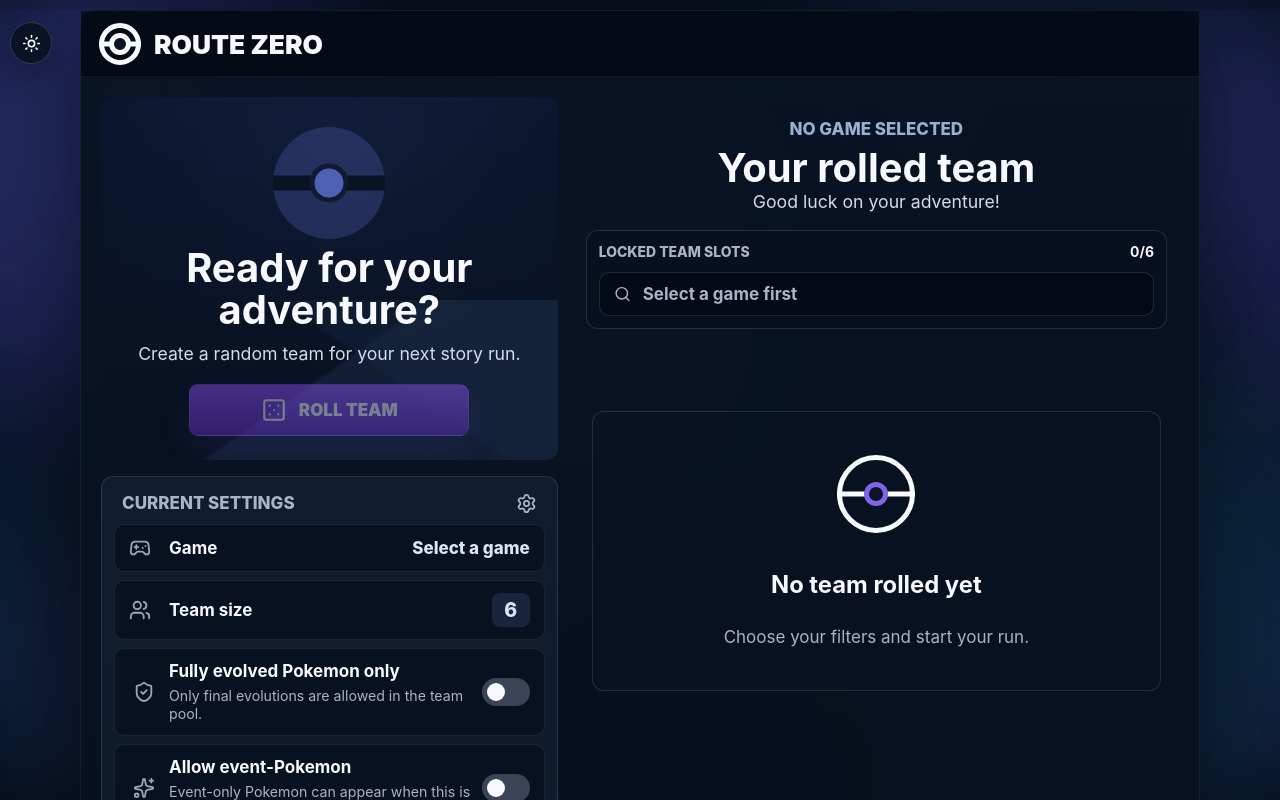
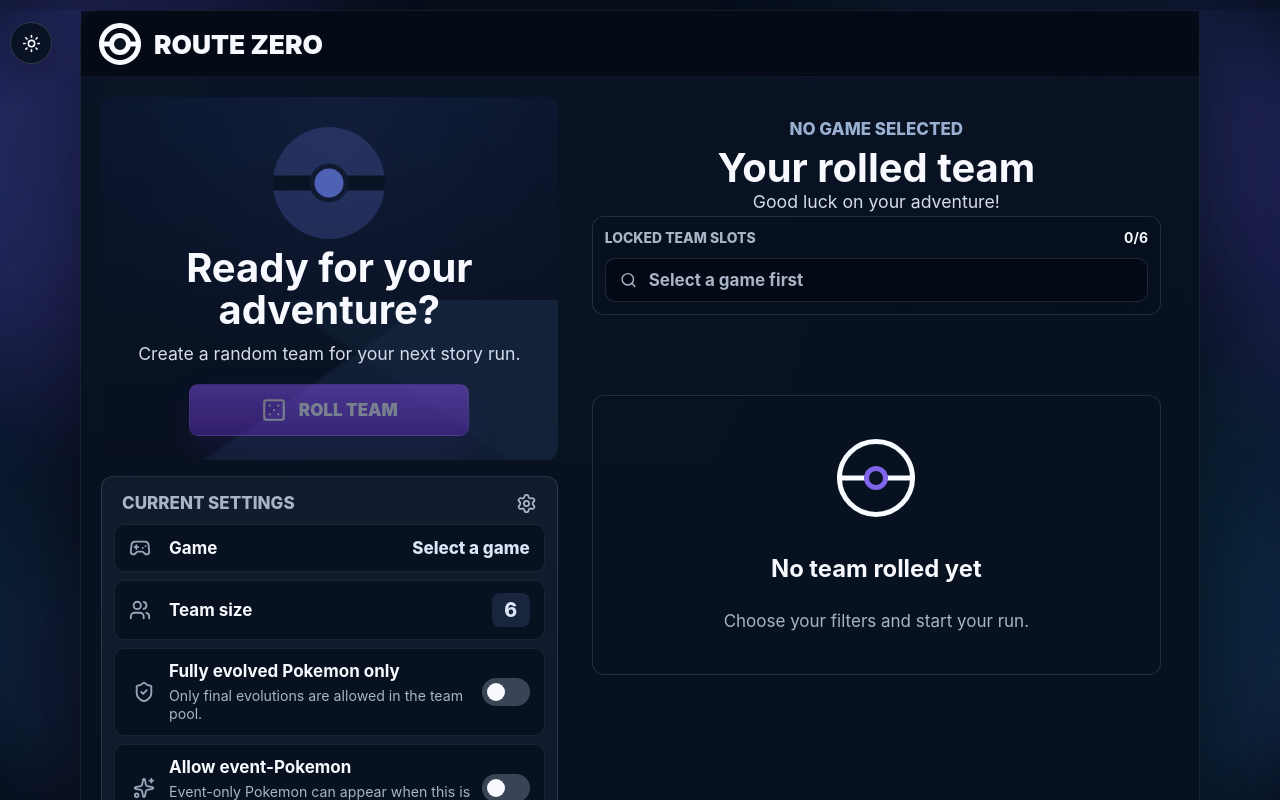
Before and after one commit to EasyEddi/Route-Zero, a Next.js app: page / in a window 1280 px wide. Shown: the top 800 px of the page. Built offline with nearby package versions, Linux system fonts and the light colour scheme.

Commit message:
Include locked team picker in sticky stage

```diff
--- a/app/globals.css
+++ b/app/globals.css
@@ -1001,6 +1001,10 @@
 
 .teamStage {
   min-width: 0;
+}
+
+.teamStage .lockedBuilder {
+  margin-top: 0;
 }
 
 .teamShinyButton {
--- a/app/page.tsx
+++ b/app/page.tsx
@@ -823,6 +823,7 @@
             <span>Good luck on your adventure!</span>
           </div>
 
+          <div className="teamStage">
             <div className="lockedBuilder">
               <div className="lockedBuilderHeader">
                 <span>Locked team slots</span>
@@ -888,7 +889,6 @@
 
             {error ? <div className="message error">{error}</div> : null}
 
-          <div className="teamStage">
             <div className="teamTools" data-visible={displayedTeam.length > 0}>
               {displayedTeam.length > 0 ? (
                 <button
```
Lines whose indentation alone changed are shown as unchanged.
